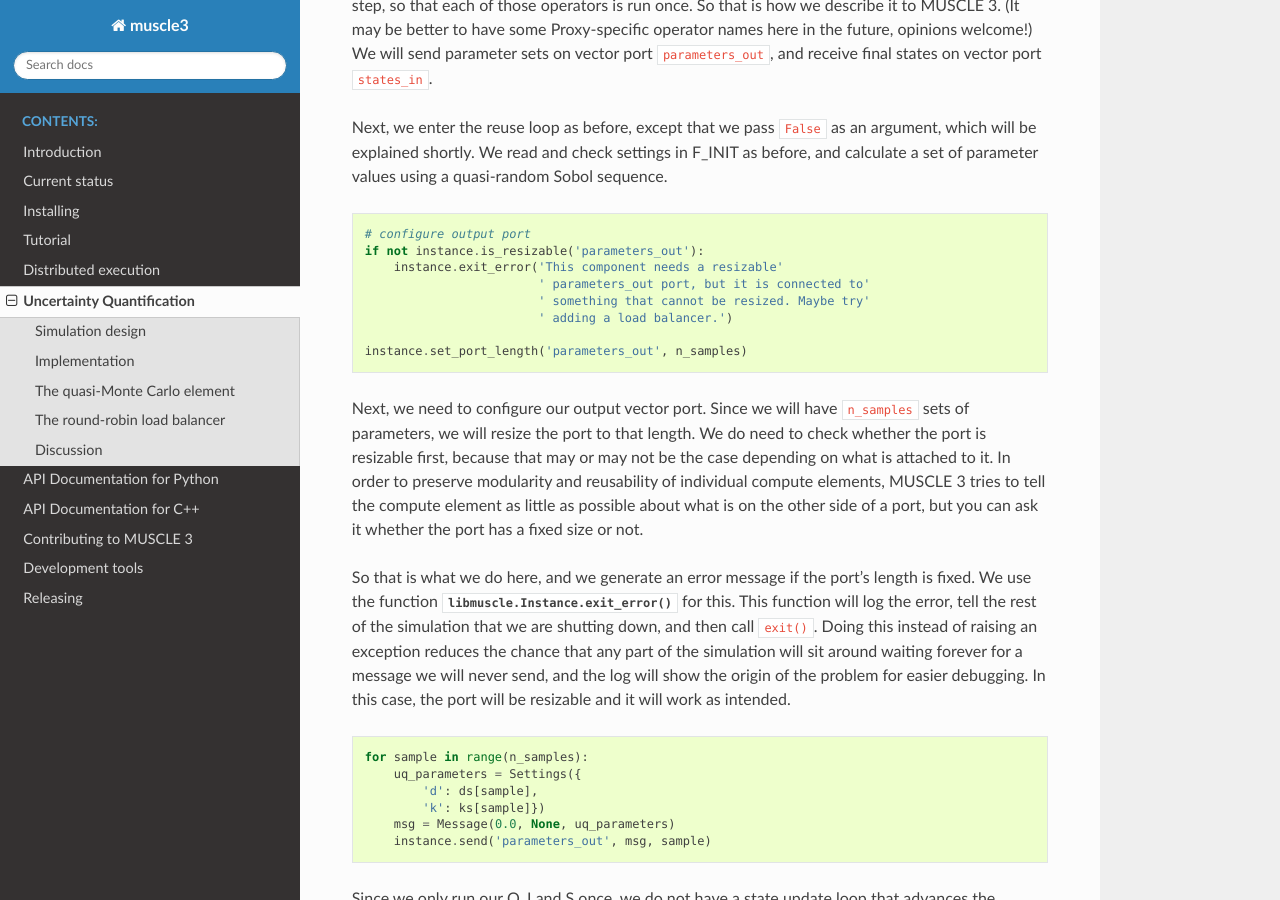
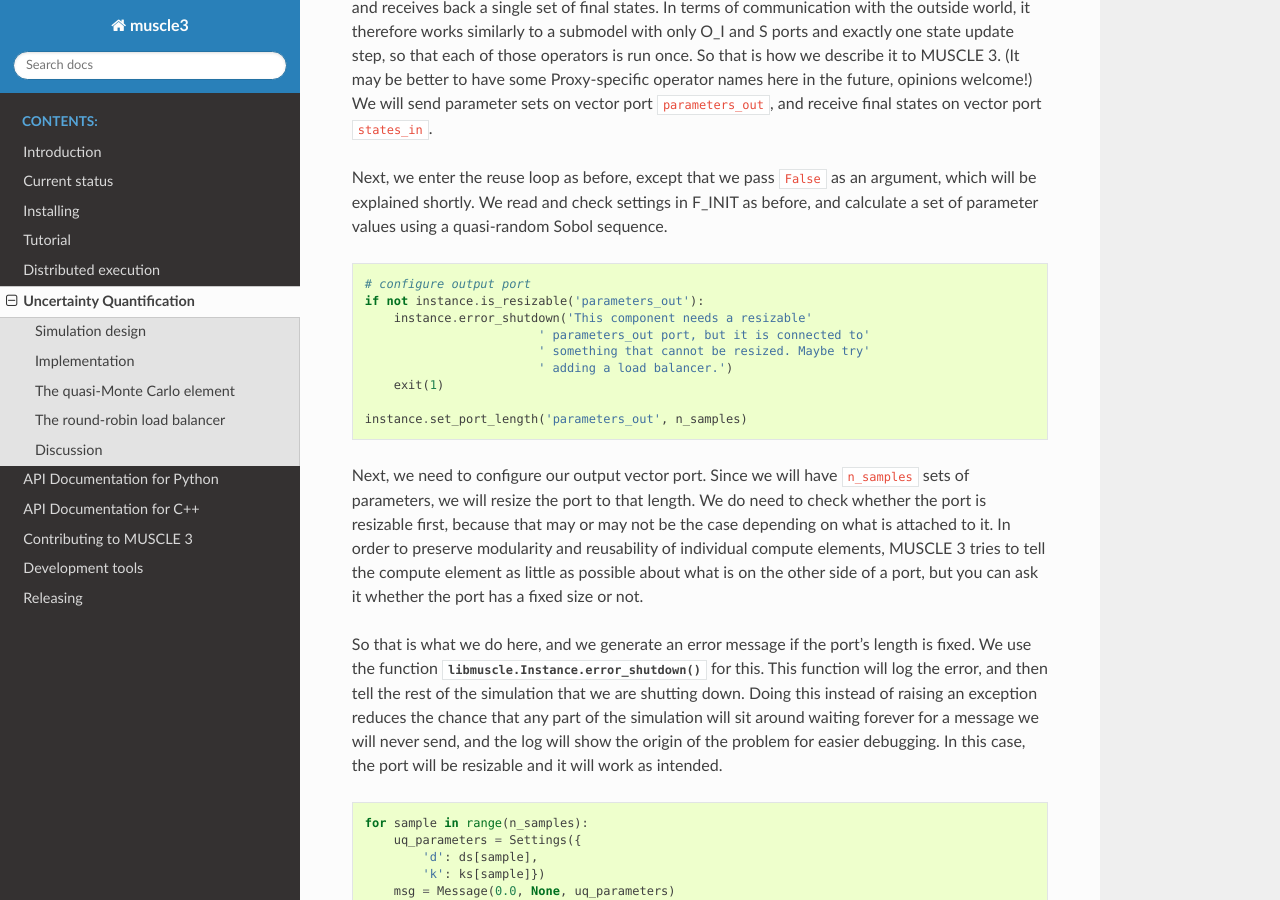
Before and after one commit to multiscale/muscle3, a Sphinx documentation site: the page built from docs/source/uncertainty_quantification.rst, in a window 1280 px wide and 900 px high, scrolled down 7580 px. Built offline with Sphinx 7.4.7 and the Read the Docs theme 2.0.0, drawn with Linux system fonts in a browser that asks for light colours; some of the changed text lies outside the part shown.

Commit message:
Fix remaining exit_error()/error_shutdown() cases

```diff
--- a/docs/source/examples/python/reaction_diffusion_qmc.py
+++ b/docs/source/examples/python/reaction_diffusion_qmc.py
@@ -172,9 +172,11 @@
         k_max = instance.get_setting('k_max', 'float')
 
         if d_max < d_min:
-            instance.exit_error('Invalid settings: d_max < d_min')
+            instance.error_shutdown('Invalid settings: d_max < d_min')
+            exit(1)
         if k_max < k_min:
-            instance.exit_error('Invalid settings: k_max < k_min')
+            instance.error_shutdown('Invalid settings: k_max < k_min')
+            exit(1)
 
         # generate UQ parameter values
         sobol_sqn = sobol_seq.i4_sobol_generate(2, n_samples)
@@ -183,10 +185,11 @@
 
         # configure output port
         if not instance.is_resizable('parameters_out'):
-            instance.exit_error('This component needs a resizable'
+            instance.error_shutdown('This component needs a resizable'
                                 ' parameters_out port, but it is connected to'
                                 ' something that cannot be resized. Maybe try'
                                 ' adding a load balancer.')
+            exit(1)
 
         instance.set_port_length('parameters_out', n_samples)
 
--- a/docs/source/uncertainty_quantification.rst
+++ b/docs/source/uncertainty_quantification.rst
@@ -143,10 +143,11 @@
 
   # configure output port
   if not instance.is_resizable('parameters_out'):
-      instance.exit_error('This component needs a resizable'
+      instance.error_shutdown('This component needs a resizable'
                           ' parameters_out port, but it is connected to'
                           ' something that cannot be resized. Maybe try'
                           ' adding a load balancer.')
+      exit(1)
 
   instance.set_port_length('parameters_out', n_samples)
 
@@ -160,13 +161,13 @@
 but you can ask it whether the port has a fixed size or not.
 
 So that is what we do here, and we generate an error message if the port's
-length is fixed. We use the function :meth:`libmuscle.Instance.exit_error()`
-for this.  This function will log the error, tell the rest of the simulation
-that we are shutting down, and then call ``exit()``. Doing this instead of
-raising an exception reduces the chance that any part of the simulation will
-sit around waiting forever for a message we will never send, and the log will
-show the origin of the problem for easier debugging. In this case, the port
-will be resizable and it will work as intended.
+length is fixed. We use the function
+:meth:`libmuscle.Instance.error_shutdown()` for this.  This function will log
+the error, and then tell the rest of the simulation that we are shutting down.
+Doing this instead of raising an exception reduces the chance that any part of
+the simulation will sit around waiting forever for a message we will never
+send, and the log will show the origin of the problem for easier debugging. In
+this case, the port will be resizable and it will work as intended.
 
 .. code-block:: python
 
```
Also changed, not shown: 2 other files.
